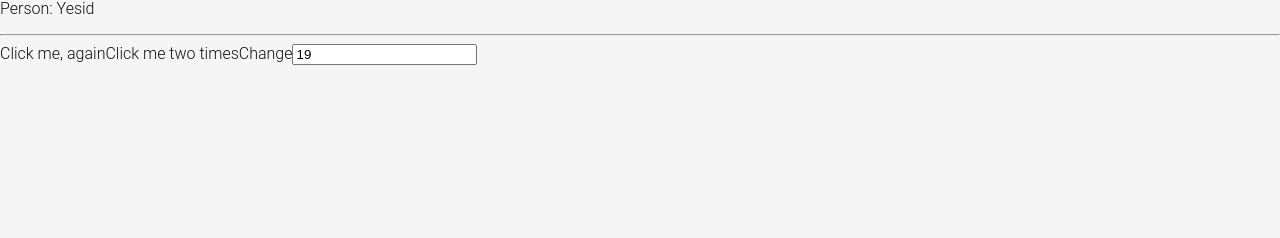
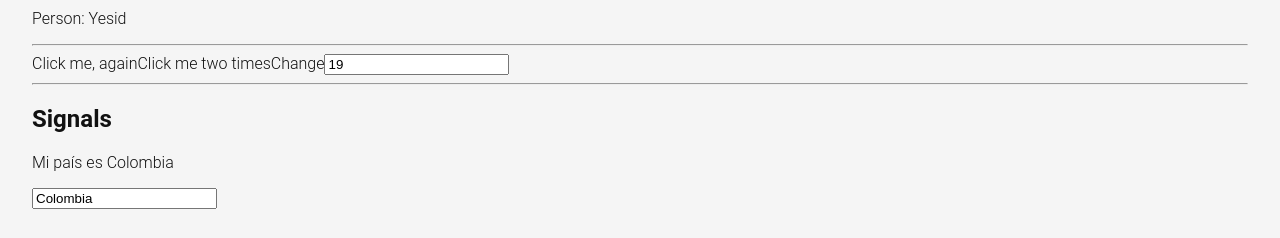
Before and after one commit to yesiddn/todoapp-angular, an Angular app: page /labs in a window 1280 px wide. Shown: the part 675-913 px from the top of the page. Before the commit the page ends 800 px from the top, so only its background shows below. Built offline with nearby package versions, Linux system fonts and the light colour scheme.

Commit message:
chore: Add Signals usage

```diff
--- a/src/app/pages/labs/labs.component.css
+++ b/src/app/pages/labs/labs.component.css
@@ -0,0 +1,3 @@
+main {
+  margin: 2rem;
+}
--- a/src/app/pages/labs/labs.component.html
+++ b/src/app/pages/labs/labs.component.html
@@ -1,3 +1,4 @@
+<main>
   <h1>Hola! Este es mi primer proyecto</h1>
   <!-- String interpolation: -->
   <!-- usando los dos handlebars {{}} se puede acceder a las propiedades de la clase -->
@@ -28,3 +29,10 @@
   <label for="change">Change</label>
   <!-- para capturar el evento se debe usar la sintaxis de signo de dolar y nombre del evento => $event -->
   <input id="change" type="number" [value]="person.age" (change)="changeHandler($event)" />
+  <hr>
+
+  <!-- Signals -->
+  <h2>Signals</h2>
+  <p>Mi país es {{ country() }}</p>
+  <input type="text" [value]="country()" (change)="changeCountry($event)" />
+</main>
--- a/src/app/pages/labs/labs.component.ts
+++ b/src/app/pages/labs/labs.component.ts
@@ -1,4 +1,4 @@
-import { Component } from '@angular/core';
+import { Component, signal } from '@angular/core';
 import { CommonModule } from '@angular/common'
 
 @Component({
@@ -24,6 +24,7 @@ export class LabsComponent {
     age: 19,
     avatar: 'https://w3schools.com/howto/img_avatar.png',
   };
+  country = signal('Colombia');
 
   clickHandler() {
     alert('Hola!');
@@ -33,6 +34,17 @@ export class LabsComponent {
     console.log(event);
   }
 
+  keydownHandler(event: KeyboardEvent) {
+    const input = event.target as HTMLInputElement;
+    console.log(input.value);
+  }
+
+  changeCountry(event: Event) {
+    const input = event.target as HTMLInputElement;
+    const newCountry = input.value;
+    this.country.set(newCountry); // esta es la mejor forma de cambiar el valor de una señal
+  }
+
   // de esta forma las variables solo pueden ser accedidas desde la clase
   private email = 'my.mail@mail.com';
 }
```
Also changed, not shown: 1 other file (tests, documents, lock files or other folders). Lines whose indentation alone changed are shown as unchanged.
